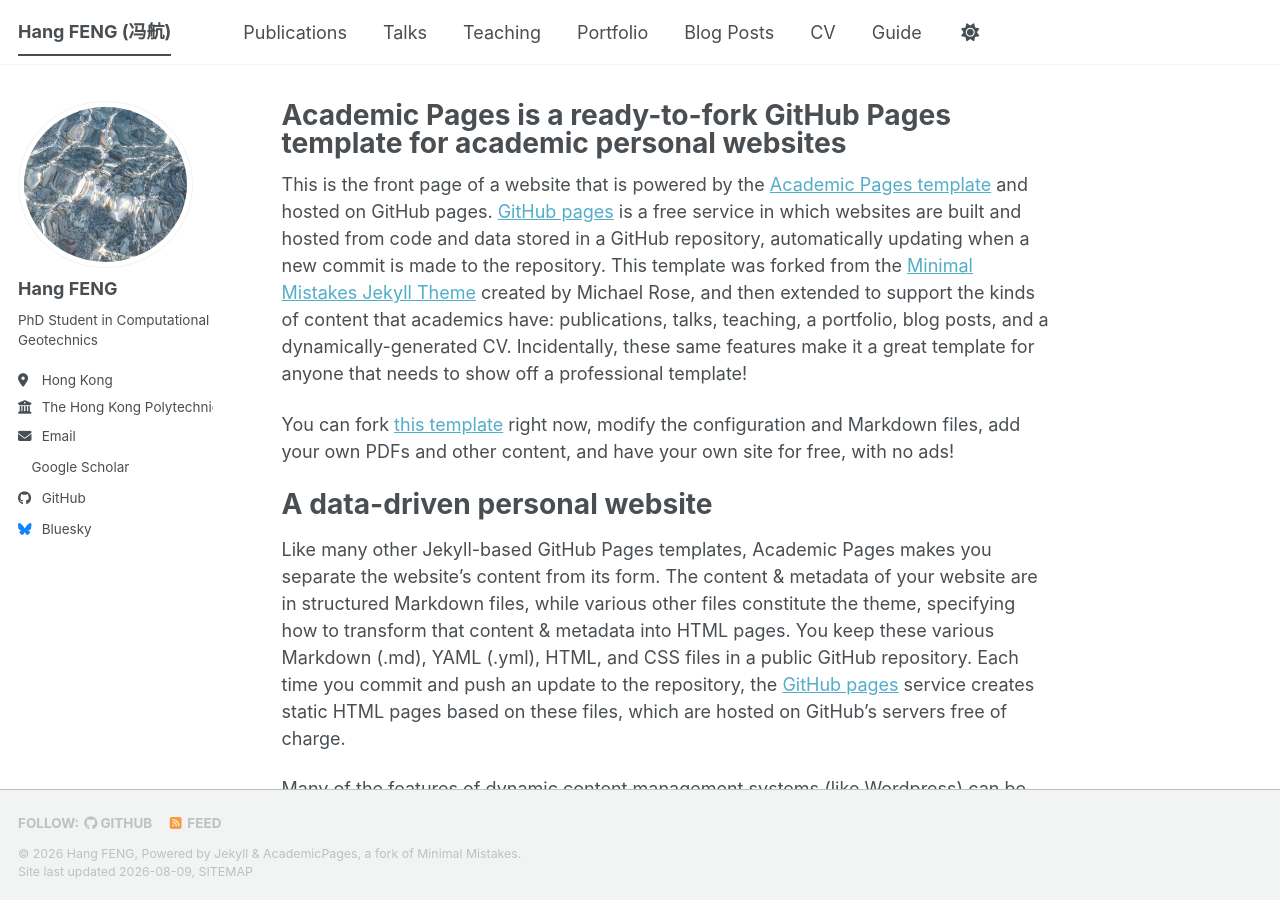
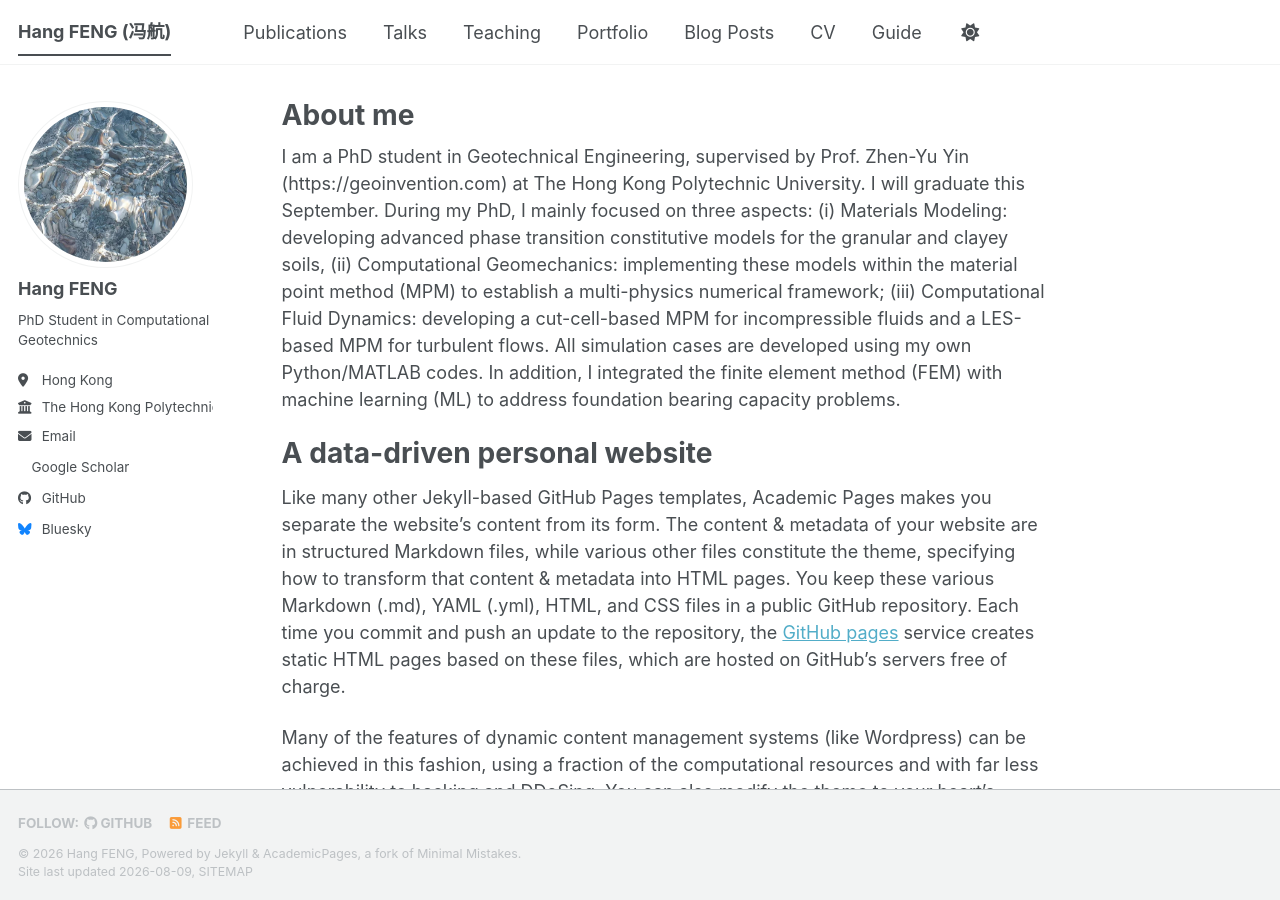
Before and after one commit to fenghang454/fenghang454.github.io, a Jekyll site: the page built from _pages/about.md, in a window 1280 px wide and 900 px high. Built offline with Jekyll 4.4.1, drawn with Linux system fonts in a browser that asks for light colours; a style sheet for code colours, icons or effects is not loaded.

Commit message:
Update about.md

```diff
--- a/_pages/about.md
+++ b/_pages/about.md
@@ -1,15 +1,14 @@
 ---
 permalink: /
-title: "Academic Pages is a ready-to-fork GitHub Pages template for academic personal websites"
+title: "About me"
 author_profile: true
 redirect_from:
   - /about/
   - /about.html
 ---
 
-This is the front page of a website that is powered by the [Academic Pages template](https://github.com/academicpages/academicpages.github.io) and hosted on GitHub pages. [GitHub pages](https://pages.github.com) is a free service in which websites are built and hosted from code and data stored in a GitHub repository, automatically updating when a new commit is made to the repository. This template was forked from the [Minimal Mistakes Jekyll Theme](https://mmistakes.github.io/minimal-mistakes/) created by Michael Rose, and then extended to support the kinds of content that academics have: publications, talks, teaching, a portfolio, blog posts, and a dynamically-generated CV. Incidentally, these same features make it a great template for anyone that needs to show off a professional template!
-
- You can fork [this template](https://github.com/academicpages/academicpages.github.io) right now, modify the configuration and Markdown files, add your own PDFs and other content, and have your own site for free, with no ads!
+I am a PhD student in Geotechnical Engineering, supervised by Prof. Zhen-Yu Yin (https://geoinvention.com) at The Hong Kong Polytechnic University. I will graduate this September.
+During my PhD, I mainly focused on three aspects: (i) Materials Modeling: developing advanced phase transition constitutive models for the granular and clayey soils, (ii) Computational Geomechanics: implementing these models within the material point method (MPM) to establish a multi-physics numerical framework; (iii) Computational Fluid Dynamics: developing a cut-cell-based MPM for incompressible fluids and a LES-based MPM for turbulent flows. All simulation cases are developed using my own Python/MATLAB codes. In addition, I integrated the finite element method (FEM) with machine learning (ML) to address foundation bearing capacity problems.
 
 A data-driven personal website
 ======
```
